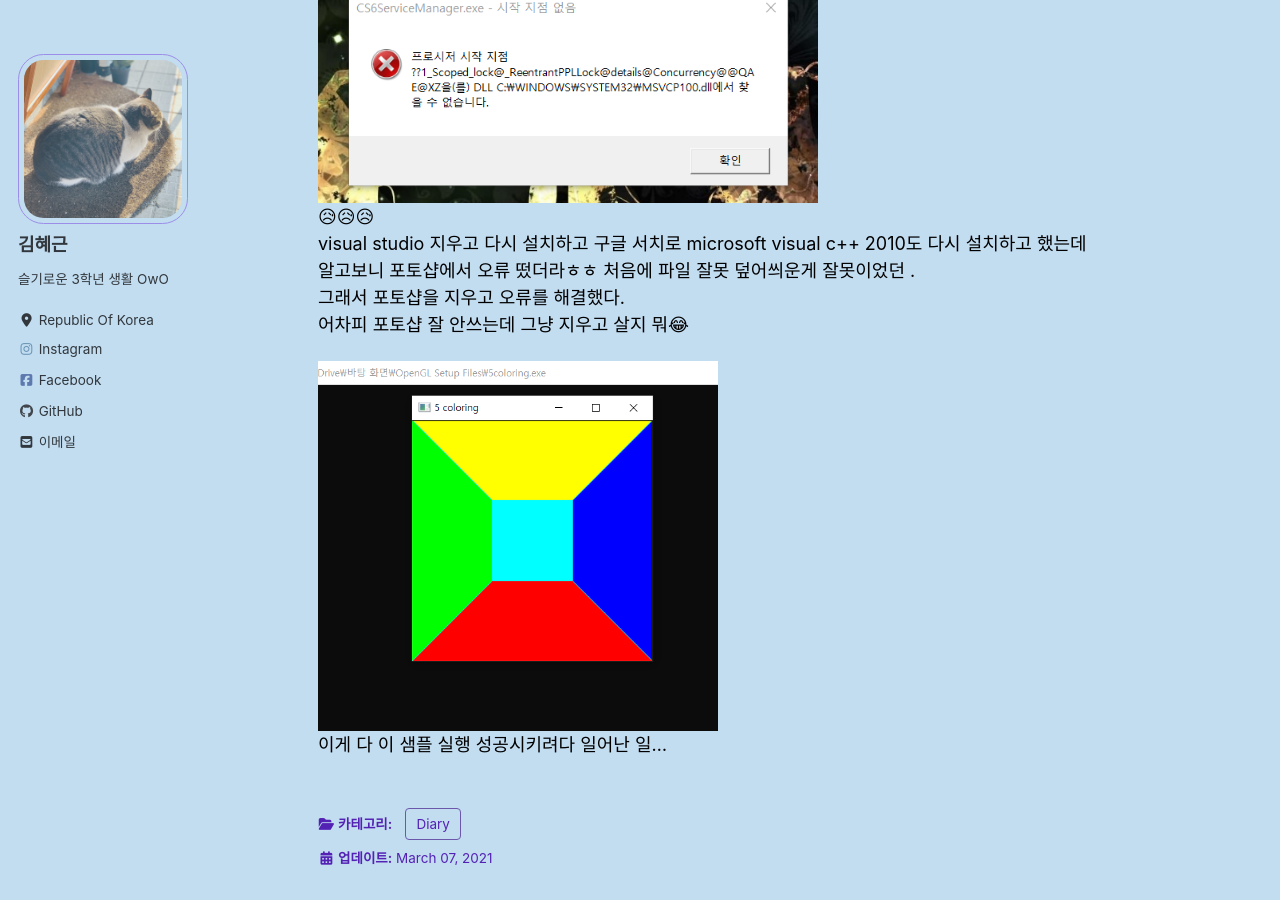
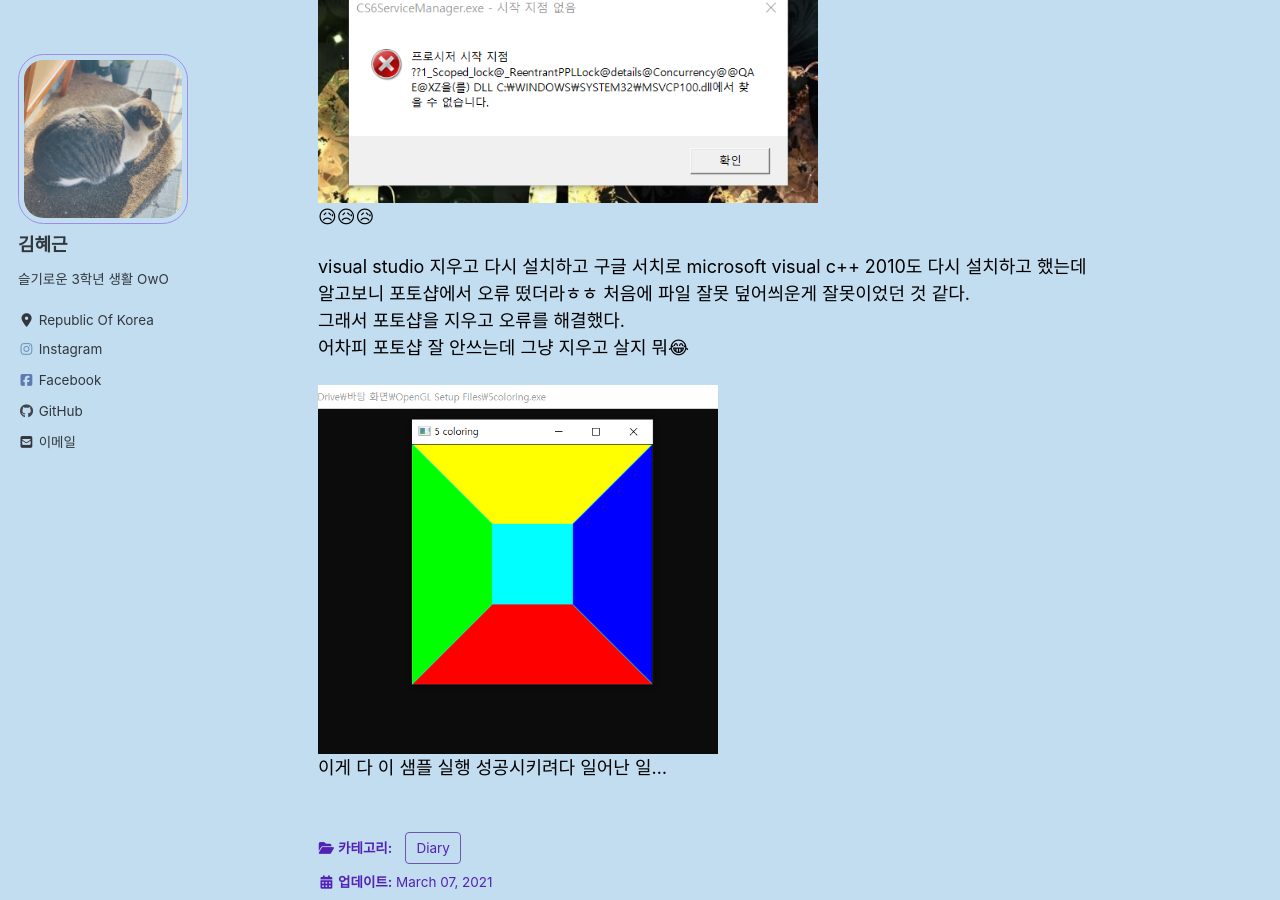
Before and after one commit to hyegeun/hyegeun.github.io, a Jekyll site: the page built from _posts/Diary/2021-03-07-post20.md, in a window 1280 px wide and 900 px high, scrolled down 453 px. Built offline with Jekyll 4.4.1, drawn with Linux system fonts in a browser that asks for light colours; cached includes are drawn as plain includes; nearby versions of some CDN libraries; a script that is not in the unit is left out.

Commit message:
Update 2021-03-07-post20.md

```diff
--- a/_posts/Diary/2021-03-07-post20.md
+++ b/_posts/Diary/2021-03-07-post20.md
@@ -13,8 +13,9 @@ categories:
 그 후부터 계속 오류 뜨더라고...?
 <img src="/assets/images/photo/post20/post20_photo1.png" width="500px" alt="photo1">
 😥😥😥
+
 visual studio 지우고 다시 설치하고 구글 서치로 microsoft visual c++ 2010도 다시 설치하고 했는데
-알고보니 포토샵에서 오류 떴더라ㅎㅎ 처음에 파일 잘못 덮어씌운게 잘못이었던 .
+알고보니 포토샵에서 오류 떴더라ㅎㅎ 처음에 파일 잘못 덮어씌운게 잘못이었던 것 같다.
 그래서 포토샵을 지우고 오류를 해결했다.
 어차피 포토샵 잘 안쓰는데 그냥 지우고 살지 뭐😂
 
```
